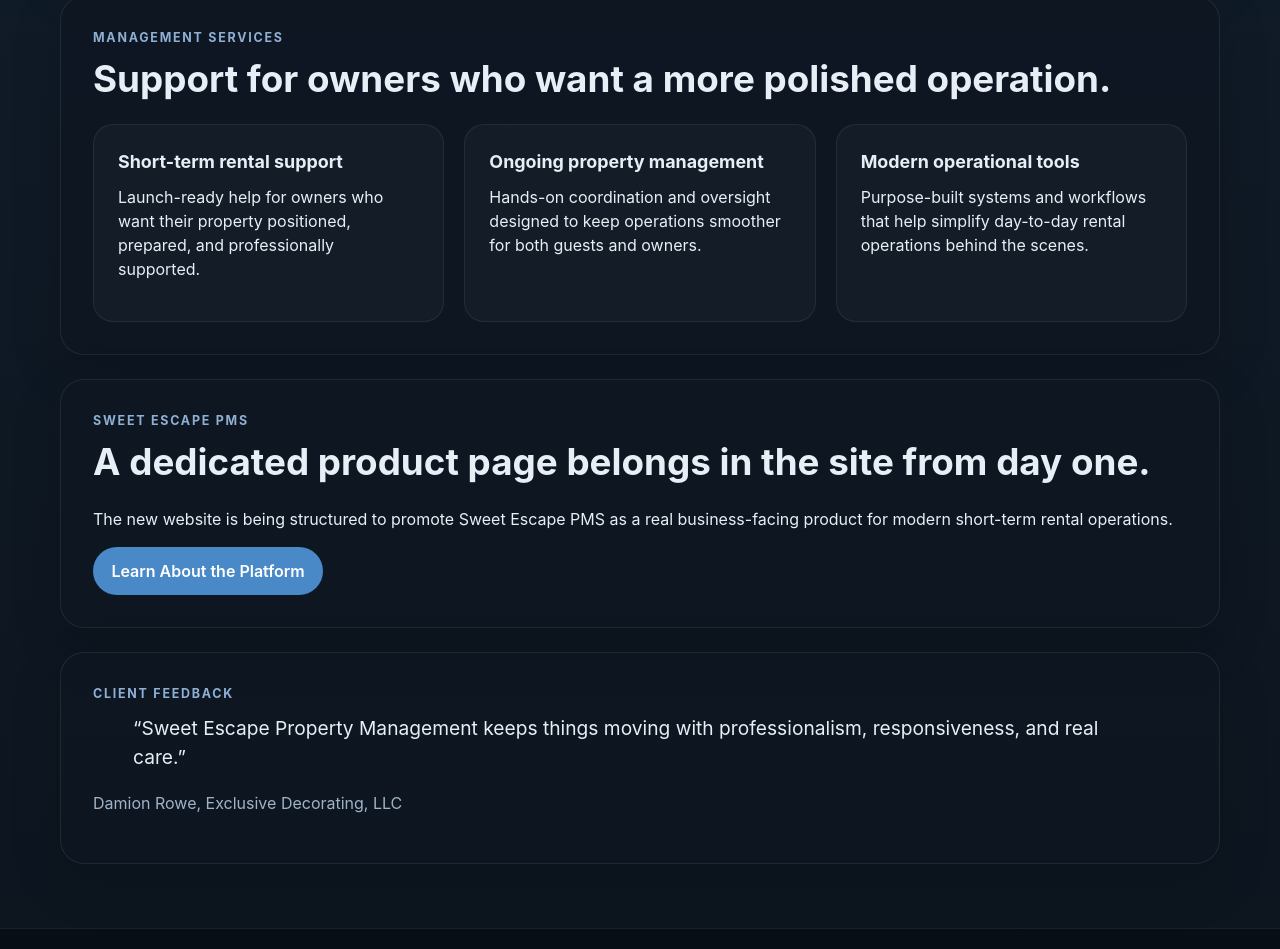
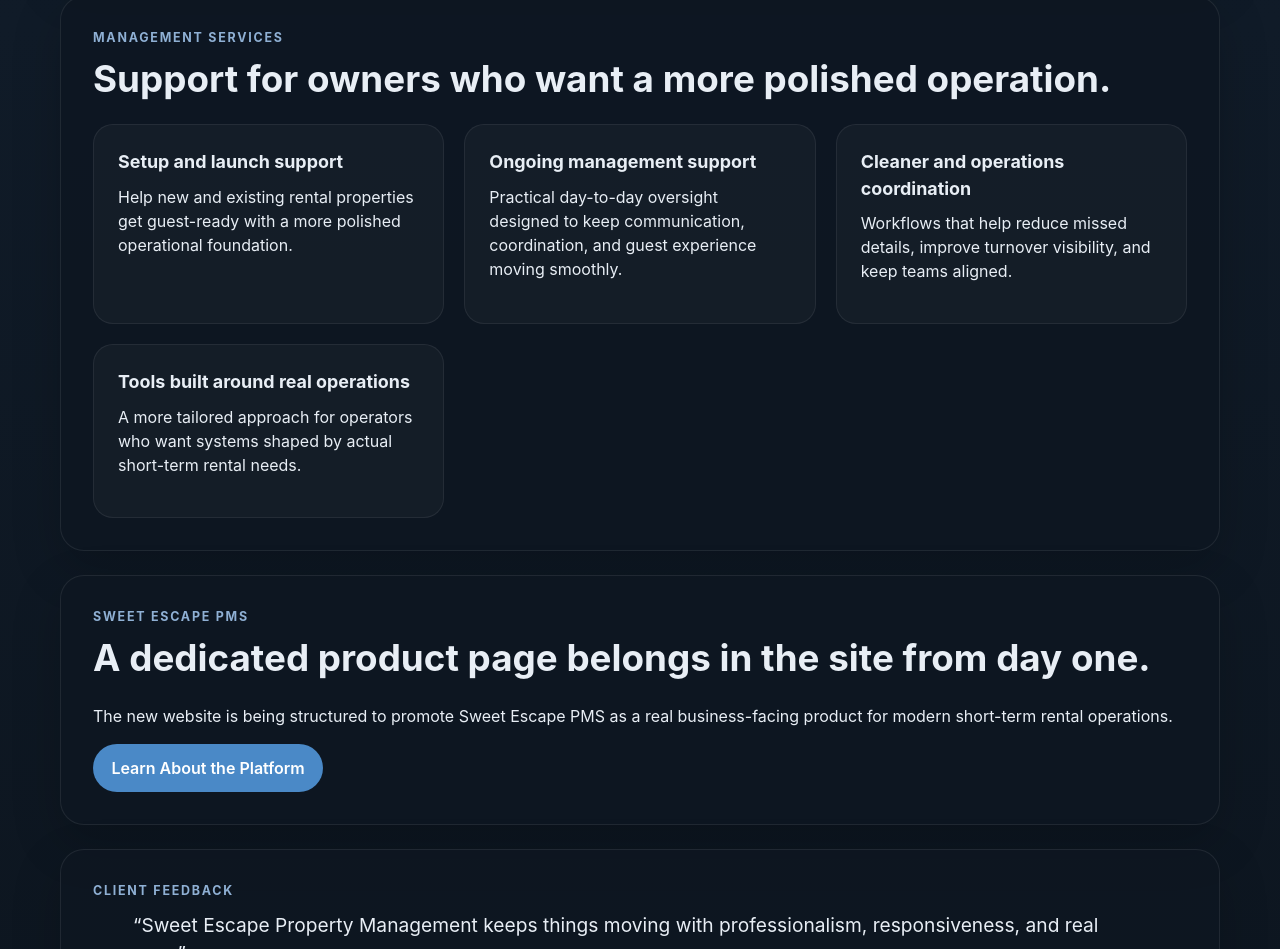
Before and after one commit to masterhavik/sweet-escape-website-2026, a React (Vite) app: page / in a window 1280 px wide. Shown: the part 1064-2013 px from the top of the page. Built offline with nearby package versions, Linux system fonts and the light colour scheme.

Commit message:
Expand services messaging

```diff
--- a/src/data/services.ts
+++ b/src/data/services.ts
@@ -1,17 +1,22 @@
 export const serviceHighlights = [
   {
-    title: 'Short-term rental support',
+    title: 'Setup and launch support',
     description:
-      'Launch-ready help for owners who want their property positioned, prepared, and professionally supported.',
+      'Help new and existing rental properties get guest-ready with a more polished operational foundation.',
   },
   {
-    title: 'Ongoing property management',
+    title: 'Ongoing management support',
     description:
-      'Hands-on coordination and oversight designed to keep operations smoother for both guests and owners.',
+      'Practical day-to-day oversight designed to keep communication, coordination, and guest experience moving smoothly.',
   },
   {
-    title: 'Modern operational tools',
+    title: 'Cleaner and operations coordination',
     description:
-      'Purpose-built systems and workflows that help simplify day-to-day rental operations behind the scenes.',
+      'Workflows that help reduce missed details, improve turnover visibility, and keep teams aligned.',
+  },
+  {
+    title: 'Tools built around real operations',
+    description:
+      'A more tailored approach for operators who want systems shaped by actual short-term rental needs.',
   },
 ];
```
